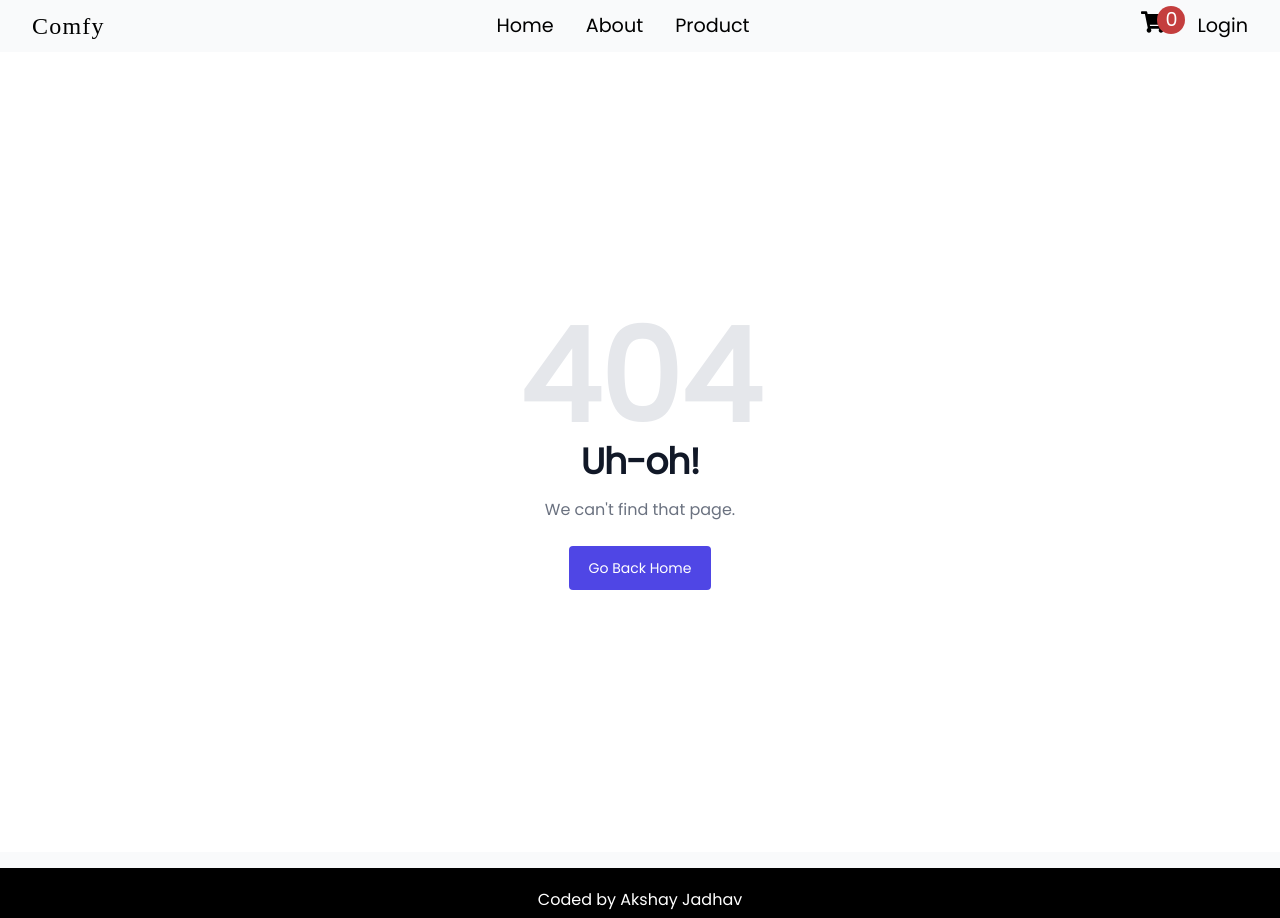
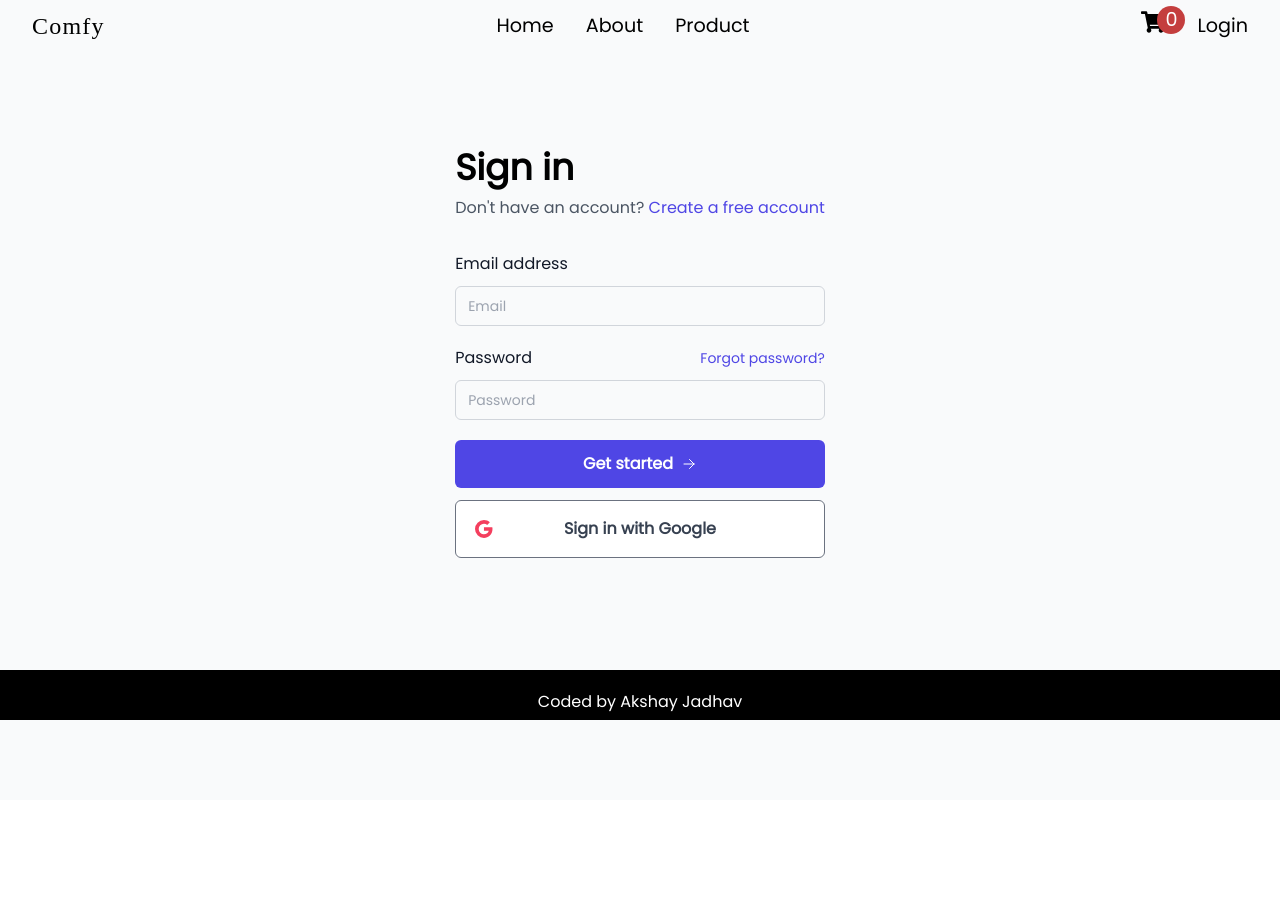
Before and after one commit to apj19/comfy, a React (Vite) app: page /signin in a window 1280 px wide. Before the commit this address had no page. After the commit the page ends 800 px from the top, so only its background shows below. Built offline with nearby package versions, Linux system fonts and the light colour scheme; a web font is replaced by a local one.

Commit message:
woeking with firebase

```diff
--- a/package.json
+++ b/package.json
@@ -14,6 +14,7 @@
     "axios": "^1.3.4",
     "react": "^18.2.0",
     "react-dom": "^18.2.0",
+    "react-hook-form": "^7.43.9",
     "react-icons": "^4.8.0",
     "react-redux": "^8.0.5",
     "react-router-dom": "^6.9.0",
--- a/src/App.jsx
+++ b/src/App.jsx
@@ -7,6 +7,8 @@ import Home from "./pages/Home";
 import NotFound from "./pages/NotFound";
 import Product from "./pages/Product";
 import Footer from "./components/Footer";
+import SignIn from "./pages/SignIn";
+import SignUp from "./pages/signUp";
 
 function App() {
   return (
@@ -22,6 +24,8 @@ function App() {
           element={<ProductDetailsCard />}
         ></Route>
         <Route path="/cart" element={<Cart />}></Route>
+        <Route path="/signin" element={<SignIn />}></Route>
+        <Route path="/signup" element={<SignUp />}></Route>
 
         <Route path="*" element={<NotFound />}></Route>
       </Routes>
--- a/src/components/NavBar.jsx
+++ b/src/components/NavBar.jsx
@@ -45,7 +45,9 @@ function NavBar() {
         <div className="absolute  left-4 bottom-2  rounded-full bg-my-color w-7 h-7 text-white flex justify-center items-center">
           <p>{cartproductList.length}</p>
         </div>
-        <button>Login</button>
+        <Link to="/signin">
+          <button>Login</button>
+        </Link>
       </div>
       {!showMobileNav && (
         <button onClick={() => setShowMobileNav(true)} className="md:hidden">
@@ -84,7 +86,9 @@ function NavBar() {
             <div className="absolute  left-4 bottom-2  rounded-full bg-my-color w-7 h-7 text-white flex justify-center items-center">
               <p>{cartproductList.length}</p>
             </div>
-            <button>Login</button>
+            <Link to="/signin">
+              <button>Login</button>
+            </Link>
           </div>
         </div>
       )}
--- a/src/pages/SignIn.jsx
+++ b/src/pages/SignIn.jsx
@@ -1,6 +1,9 @@
 import React from "react";
+import { Link } from "react-router-dom";
+import { useForm } from "react-hook-form";
 
 function SignIn() {
+  const { register, handleSubmit } = useForm();
   return (
     <div className="flex items-center justify-center">
       <div className="flex items-center justify-center px-4 py-10 sm:px-6 lg:px-8 sm:py-16 lg:py-24">
@@ -10,16 +13,20 @@ function SignIn() {
           </h2>
           <p className="mt-2 text-base text-gray-600 dark:text-gray-300">
             Don&apos;t have an account?{" "}
-            <a
-              href="#"
-              title=""
-              className="font-medium text-indigo-600 transition-all duration-200 hover:text-indigo-700 hover:underline focus:text-indigo-700"
-            >
-              Create a free account
-            </a>
+            <Link to="/signup">
+              <span
+                title=""
+                className="font-medium text-indigo-600 transition-all duration-200 hover:text-indigo-700 hover:underline focus:text-indigo-700"
+              >
+                Create a free account
+              </span>
+            </Link>
           </p>
 
-          <form action="#" method="POST" className="mt-8">
+          <form
+            onSubmit={handleSubmit((data) => console.log(data))}
+            className="mt-8"
+          >
             <div className="space-y-5">
               <div>
                 <label
@@ -32,6 +39,7 @@ function SignIn() {
                 <div className="mt-2.5">
                   <input
                     className="flex h-10 w-full rounded-md border border-gray-300 bg-transparent py-2 px-3 text-sm placeholder:text-gray-400 focus:outline-none focus:ring-1 focus:ring-gray-400 focus:ring-offset-1 disabled:cursor-not-allowed disabled:opacity-50 dark:border-gray-700 dark:text-gray-50 dark:focus:ring-gray-400 dark:focus:ring-offset-gray-900"
+                    {...register("email")}
                     type="email"
                     placeholder="Email"
                   ></input>
@@ -48,18 +56,19 @@ function SignIn() {
                     Password{" "}
                   </label>
 
-                  <a
-                    href="#"
+                  <button
+                    disabled={true}
                     title=""
                     className="text-sm font-medium text-indigo-600 hover:underline hover:text-indigo-700 focus:text-indigo-700"
                   >
                     {" "}
                     Forgot password?{" "}
-                  </a>
+                  </button>
                 </div>
                 <div className="mt-2.5">
                   <input
                     className="flex h-10 w-full rounded-md border border-gray-300 bg-transparent py-2 px-3 text-sm placeholder:text-gray-400 focus:outline-none focus:ring-1 focus:ring-gray-400 focus:ring-offset-1 disabled:cursor-not-allowed disabled:opacity-50 dark:border-gray-700 dark:text-gray-50 dark:focus:ring-gray-400 dark:focus:ring-offset-gray-900"
+                    {...register("password")}
                     type="password"
                     placeholder="Password"
                   ></input>
@@ -105,23 +114,6 @@ function SignIn() {
               </div>
               Sign in with Google
             </button>
-
-            <button
-              type="button"
-              className="relative inline-flex items-center justify-center w-full px-4 py-4 text-base font-semibold text-gray-700 dark:text-gray-400 transition-all duration-200 bg-white border border-gray-500 rounded-md hover:bg-gray-100 focus:bg-gray-100 hover:text-black focus:text-black focus:outline-none"
-            >
-              <div className="absolute inset-y-0 left-0 p-4">
-                <svg
-                  className="w-6 h-6 text-[#2563EB]"
-                  xmlns="http://www.w3.org/2000/svg"
-                  viewBox="0 0 24 24"
-                  fill="currentColor"
-                >
-                  <path d="M13.397 20.997v-8.196h2.765l.411-3.209h-3.176V7.548c0-.926.258-1.56 1.587-1.56h1.684V3.127A22.336 22.336 0 0 0 14.201 3c-2.444 0-4.122 1.492-4.122 4.231v2.355H7.332v3.209h2.753v8.202h3.312z"></path>
-                </svg>
-              </div>
-              Sign in with Facebook
-            </button>
           </div>
         </div>
       </div>
--- a/src/pages/SignUp.jsx
+++ b/src/pages/SignUp.jsx
@@ -1,6 +1,7 @@
 import React from "react";
+import { Link } from "react-router-dom";
 
-function signUp() {
+function SignUp() {
   return (
     <div className="flex items-center justify-center">
       <div className="flex items-center justify-center px-4 py-10 sm:px-6 lg:px-8 sm:py-16 lg:py-24">
@@ -10,13 +11,14 @@ function signUp() {
           </h2>
           <p className="mt-2 text-base text-gray-600 dark:text-gray-300">
             Already have an account?{" "}
-            <a
-              href="#"
-              title=""
-              className="font-medium text-indigo-600 transition-all duration-200 hover:text-indigo-700 hover:underline focus:text-indigo-700"
-            >
-              Sign In
-            </a>
+            <Link to="/signin">
+              <span
+                title=""
+                className="font-medium text-indigo-600 transition-all duration-200 hover:text-indigo-700 hover:underline focus:text-indigo-700"
+              >
+                Sign In
+              </span>
+            </Link>
           </p>
 
           <form action="#" method="POST" className="mt-8">
@@ -114,36 +116,6 @@ function signUp() {
               </div>
               Sign up with Google
             </button>
-
-            <button
-              type="button"
-              className="relative inline-flex items-center justify-center w-full px-4 py-4 text-base font-semibold text-gray-700 dark:text-gray-400 transition-all duration-200 bg-white border border-gray-500 rounded-md hover:bg-gray-100 focus:bg-gray-100 hover:text-black focus:text-black focus:outline-none"
-            >
-              <div className="absolute inset-y-0 left-0 p-4">
-                <svg
-                  className="w-6 h-6 text-[#2563EB]"
-                  xmlns="http://www.w3.org/2000/svg"
-                  viewBox="0 0 24 24"
-                  fill="currentColor"
-                >
-                  <path d="M13.397 20.997v-8.196h2.765l.411-3.209h-3.176V7.548c0-.926.258-1.56 1.587-1.56h1.684V3.127A22.336 22.336 0 0 0 14.201 3c-2.444 0-4.122 1.492-4.122 4.231v2.355H7.332v3.209h2.753v8.202h3.312z"></path>
-                </svg>
-              </div>
-              Sign up with Facebook
-            </button>
-            <p>
-              <span className="text-gray-500 dark:text-gray-400 text-sm">
-                Read our{" "}
-                <span className="capitalize text-indigo-600">
-                  privacy policy
-                </span>{" "}
-                and{" "}
-                <span className="capitalize text-indigo-600">
-                  terms of service
-                </span>{" "}
-                to learn more
-              </span>
-            </p>
           </div>
         </div>
       </div>
@@ -151,4 +123,4 @@ function signUp() {
   );
 }
 
-export default signUp;
+export default SignUp;
```
Also changed, not shown: 1 other file (tests, documents, lock files or other folders).
